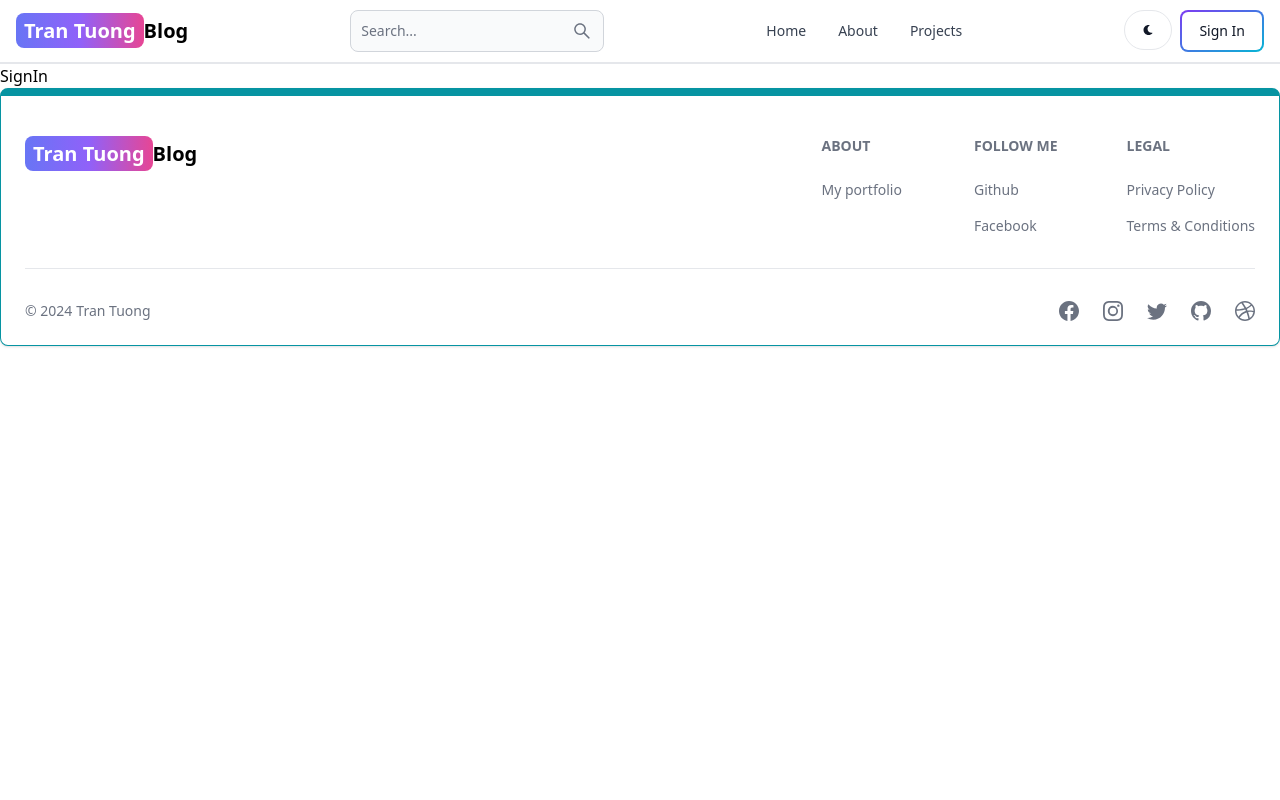
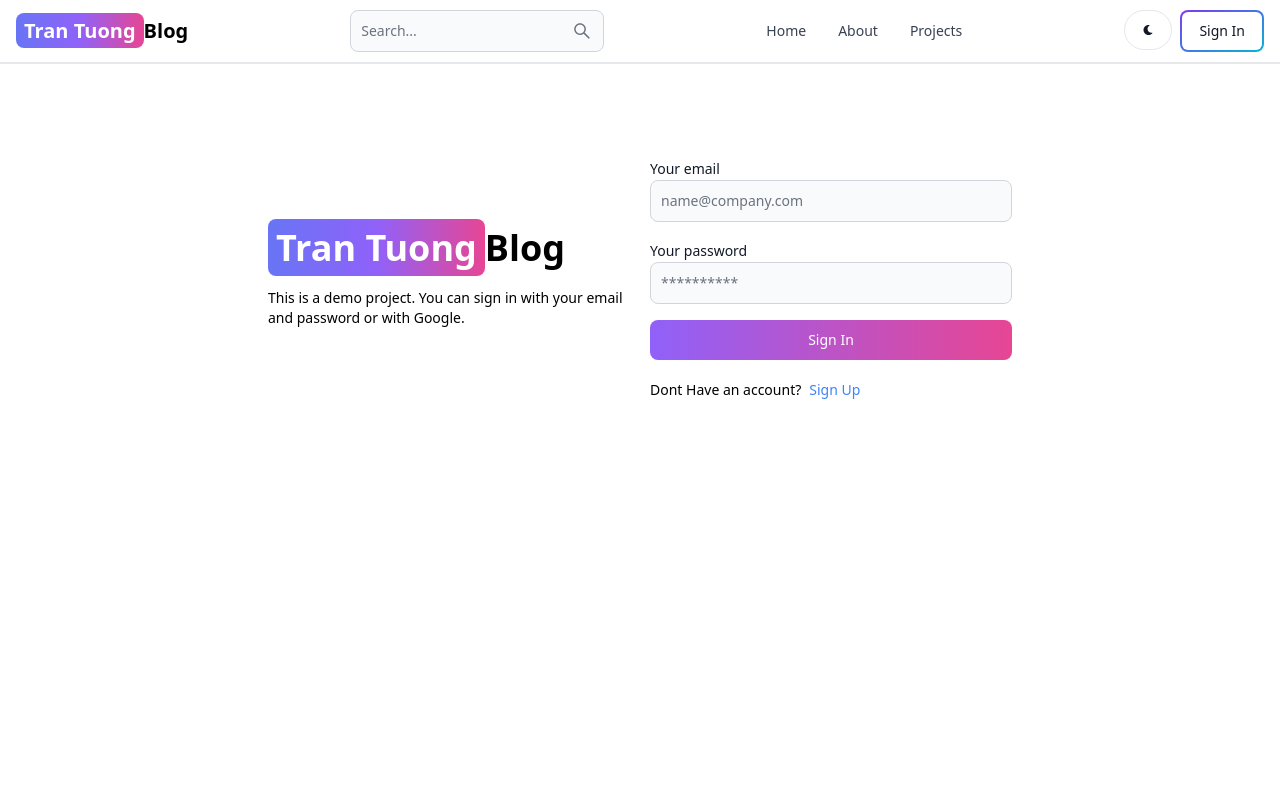
Before and after one commit to tran-tuong/mern-blog, a React (Vite) app in the folder client/: page /sign-in in a window 1280 px wide. Shown: the top 800 px of the page. Built offline with nearby package versions, Linux system fonts and the light colour scheme.

Commit message:
add UI sign in

```diff
--- a/client/src/pages/SignIn.jsx
+++ b/client/src/pages/SignIn.jsx
@@ -1,7 +1,107 @@
-import React from 'react'
+import { Alert, Button, Label, Spinner, TextInput } from 'flowbite-react';
+import { useState } from 'react';
+import { Link, useNavigate } from 'react-router-dom';
 
 export default function SignIn() {
+  const [formData, setFormData] = useState({});
+  const [errorMessage, setErrorMessage] = useState(null);
+  const [loading, setLoading] = useState(false);
+  const navigate = useNavigate();
+  const handleChange = (e) => {
+    setFormData({ ...formData, [e.target.id]: e.target.value.trim() });
+  };
+  const handleSubmit = async (e) => {
+    e.preventDefault();
+    if (!formData.email || !formData.password) {
+      return setErrorMessage('Please fill out all fields.');
+    }
+    try {
+      setLoading(true);
+      setErrorMessage(null);
+      const res = await fetch('/api/auth/signin', {
+        method: 'POST',
+        headers: { 'Content-Type': 'application/json' },
+        body: JSON.stringify(formData),
+      });
+      const data = await res.json();
+      if (data.success === false) {
+        return setErrorMessage(data.message);
+      }
+      setLoading(false);
+      if (res.ok) {
+        navigate('/');
+      }
+    } catch (error) {
+      setErrorMessage(error.message);
+      setLoading(false);
+    }
+  };
   return (
-    <div>SignIn</div>
-  )
+    <div className='min-h-screen mt-20'>
+      <div className='flex p-3 max-w-3xl mx-auto flex-col md:flex-row md:items-center gap-5'>
+        {/* left */}
+        <div className='flex-1'>
+          <Link to='/' className='font-bold dark:text-white text-4xl'>
+            <span className='px-2 py-1 bg-gradient-to-r from-indigo-500 via-purple-500 to-pink-500 rounded-lg text-white'>
+              Tran Tuong
+            </span>
+            Blog
+          </Link>
+          <p className='text-sm mt-5'>
+            This is a demo project. You can sign in with your email and password
+            or with Google.
+          </p>
+        </div>
+        {/* right */}
+
+        <div className='flex-1'>
+          <form className='flex flex-col gap-4' onSubmit={handleSubmit}>
+            <div>
+              <Label value='Your email' />
+              <TextInput
+                type='email'
+                placeholder='name@company.com'
+                id='email'
+                onChange={handleChange}
+              />
+            </div>
+            <div>
+              <Label value='Your password' />
+              <TextInput
+                type='password'
+                placeholder='**********'
+                id='password'
+                onChange={handleChange}
+              />
+            </div>
+            <Button
+              gradientDuoTone='purpleToPink'
+              type='submit'
+              disabled={loading}
+            >
+              {loading ? (
+                <>
+                  <Spinner size='sm' />
+                  <span className='pl-3'>Loading...</span>
+                </>
+              ) : (
+                'Sign In'
+              )}
+            </Button>
+          </form>
+          <div className='flex gap-2 text-sm mt-5'>
+            <span>Dont Have an account?</span>
+            <Link to='/sign-up' className='text-blue-500'>
+              Sign Up
+            </Link>
+          </div>
+          {errorMessage && (
+            <Alert className='mt-5' color='failure'>
+              {errorMessage}
+            </Alert>
+          )}
+        </div>
+      </div>
+    </div>
+  );
 }
```
